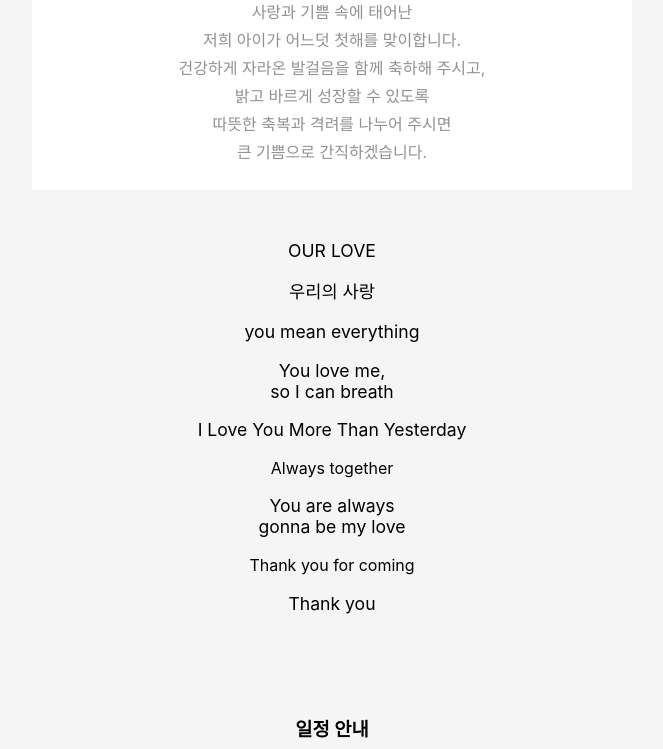
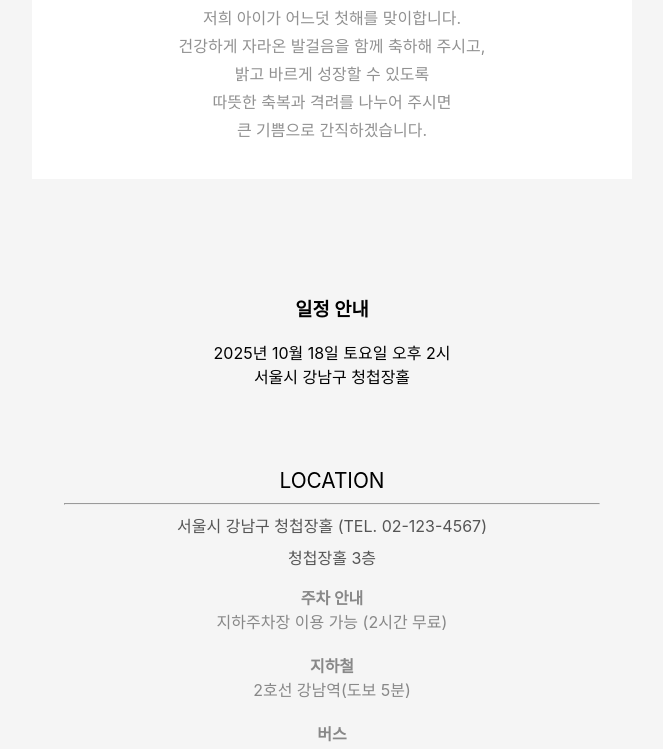
Before and after one commit to LiahWoody/yuan-rockfest, a React app: page / in a window 1280 px wide. Shown: the part 685-1434 px from the top of the page, without its empty margins (308-971 px from the left). Built offline with nearby package versions, Linux system fonts and the light colour scheme.

Commit message:
Update message

```diff
--- a/src/gallery/Gallery.css
+++ b/src/gallery/Gallery.css
@@ -1,3 +1,5 @@
 /* Gallery 컴포넌트 스타일 */
-.gallery_container { padding: 2em; text-align: center; }
-.first_text1, .first_text2, .second_text, .third_text, .fourth_text, .sixth_text, .nineth_text { margin: 1em 0; font-size: 1.1em; }
+.gallery_container {
+  padding: 2em;
+  text-align: center;
+}
--- a/src/gallery/Gallery.js
+++ b/src/gallery/Gallery.js
@@ -1,34 +1,9 @@
-import React from "react";
 import "./Gallery.css";
 
 function Gallery() {
   return (
     <div className="gallery_container">
-      <div className="first_container">
-        <div className="first_text1">OUR LOVE</div>
-        <div className="first_text2">우리의 사랑</div>
-      </div>
-      <div className="second_container">
-        <div className="second_text">you mean everything</div>
-      </div>
-      <div className="third_container">
-        <div className="third_text">You love me,<br/>so I can breath</div>
-      </div>
-      <div className="fourth_container">
-        <div className="fourth_text">I Love You More Than Yesterday</div>
-      </div>
-      <div className="fifth_container">
-        <div>Always together</div>
-      </div>
-      <div className="sixth_container">
-        <div className="sixth_text">You are always<br/>gonna be my love</div>
-      </div>
-      <div className="eighth_container">
-        <div>Thank you for coming</div>
-      </div>
-      <div className="nineth_container">
-        <div className="nineth_text">Thank you</div>
-      </div>
+
     </div>
   );
 }
--- a/src/message/Message.css
+++ b/src/message/Message.css
@@ -9,7 +9,7 @@
 .Message-title {
     font-size: 22px;
     color: #3E3E3E;
-    margin-top: 3.2em;
+    margin-top: 2.2em;
     font-family: var(--font-butler_light);
 }
 
@@ -20,7 +20,7 @@
     margin-top: 1.2em;
     margin-left: 1em;
     margin-right: 1em;
-    margin-bottom: 1.5em;
+    margin-bottom: 2.2em;
     font-family: var(--font-maruburi);
 }
 
```
Also changed, not shown: build/asset-manifest.json, build/index.html, build/static/js/main.147cd0d1.js.LICENSE.txt (renamed from build/static/js/main.18f86a8c.js.LICENSE.txt), 8 other files.
